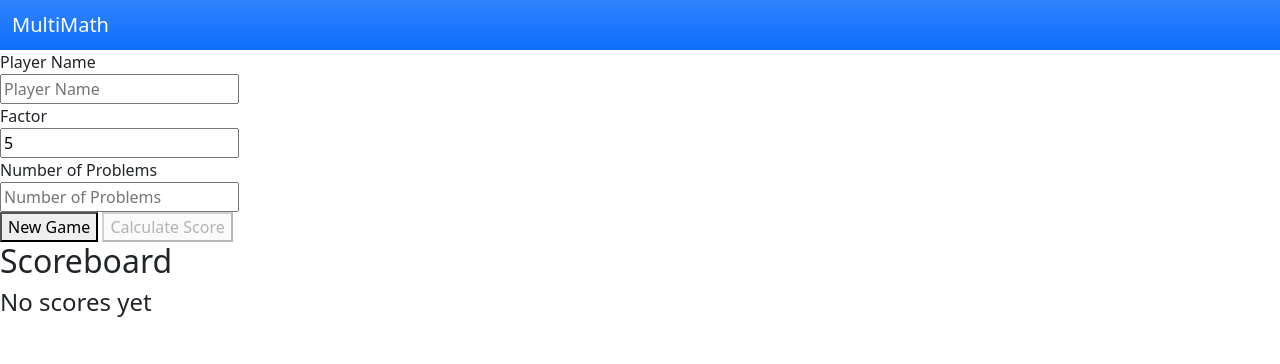
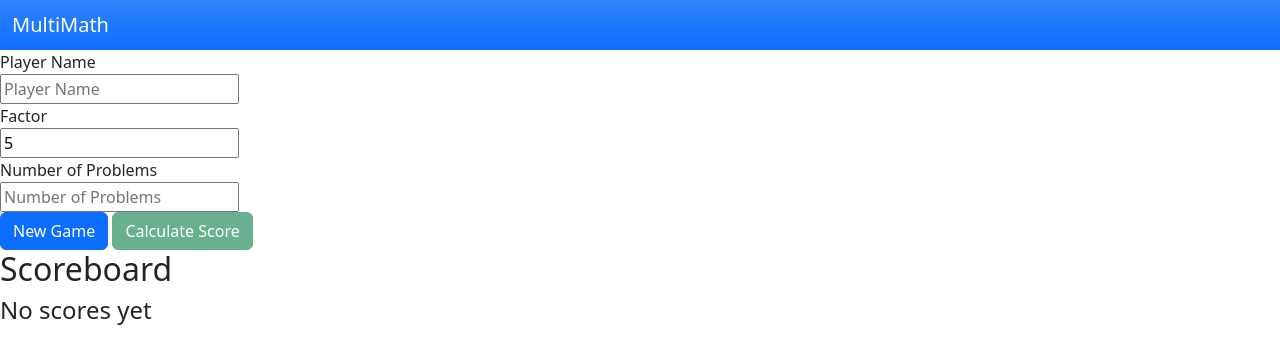
Before and after one commit to NtonBala/multimath-typescript, a website built with webpack: page index.html in a window 1280 px wide. Built offline with nearby package versions, Linux system fonts and the light colour scheme.

Commit message:
Add button styles

```diff
--- a/index.html
+++ b/index.html
@@ -39,8 +39,8 @@
 
       <div>
         <div>
-          <button id="startGame">New Game</button>
-          <button id="calculate" disabled>Calculate Score</button>
+          <button id="startGame" class="btn btn-primary">New Game</button>
+          <button id="calculate" class="btn btn-success" disabled>Calculate Score</button>
         </div>
       </div>
     </div>
```
Also changed, not shown: README.md.
